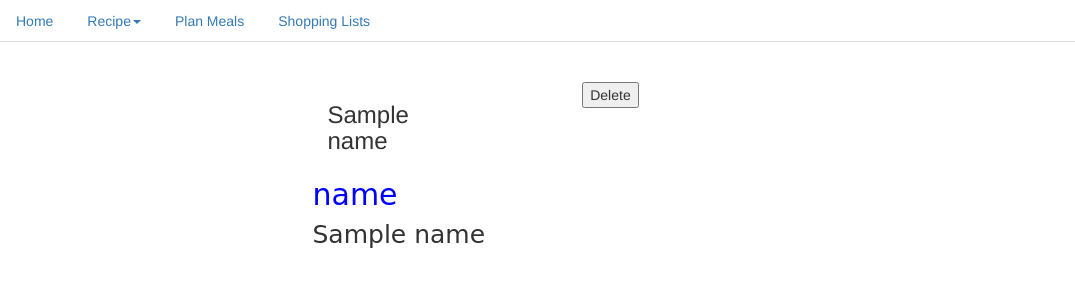
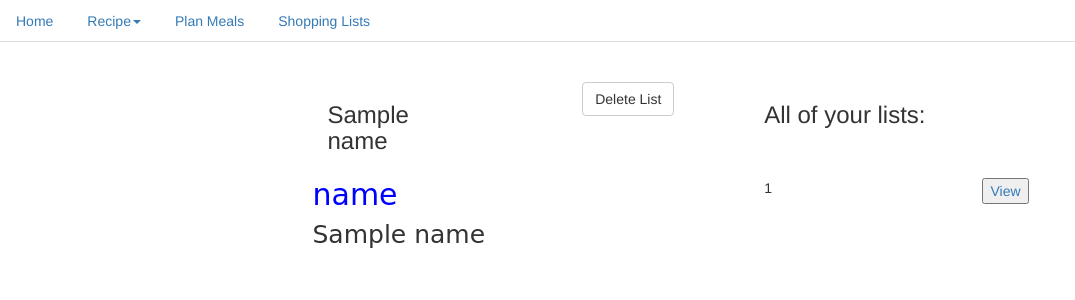
Before and after one commit to Francydijesi/hackbright_project, a Flask app: template templates/view_shopping_list.html in a window 1280 px wide. Shown: the part 127-427 px from the top of the page, without its empty margins (0-1075 px from the left). Run offline with Flask 2, Linux system fonts and the light colour scheme; the template is opened without the code that fills it: most values are stand-ins (such as "Sample title", 1, 10 or a date in 2020); some libraries are stand-ins or nearby versions.

```diff
--- a/server.py
+++ b/server.py
@@ -13,6 +13,8 @@ from sqlalchemy import func
 import math
 
 import helpFunctions
+
+import scraper
 
 from datetime import datetime
 from datetime import timedelta
@@ -178,11 +180,17 @@ def getImportForm():
 
     return render_template("/import_form.html")
 
-@app.route("/importRecipe")
+
+@app.route("/importRecipe", methods=['POST'])
 def import_rec():
 
+    url = request.form.get("url")
 
-    pass
+    print "URL ", url
+
+    scraper.url_scraper(url)
+
+    return redirect('/addRecipesForm')
 
 @app.route("/addRecipesForm")
 def add_recipes():
@@ -518,6 +526,7 @@ def getShoppingList(name):
     print "VIEW SHOPPING LISTS"
 
     shop_list = ''
+    all_names = ''
 
     if 'User' in session:
 
@@ -530,10 +539,17 @@ def getShoppingList(name):
             shop_list = ShoppingList.getLatestShoppingList()
 
         print 'SHOP_LIST', shop_list
+
+        date_created = shop_list[0].date_created
+
+        all_names = ShoppingList.getShoppingListNames(session['User'])
+
         i_list = helpFunctions.makeShoppingList(shop_list)
-        print "SHOPPING LIST",shop_list
-        return render_template("view_shopping_list.html", list = i_list,
-                                                           name=name )
+
+        print "SHOPPING LIST",shop_list, date_created ,all_names
+
+        return render_template("view_shopping_list.html", list=i_list,
+                    names=all_names, date_created=date_created, name=name )
 
     else:
 
@@ -541,12 +557,32 @@ def getShoppingList(name):
         flash = "You need to login"
         return redirect("/login")
 
-@app.route("/deleteShoppingList/<name><date>")
-def deleteShopList(name, date):
+@app.route("/deleteShoppingList/")
+def deleteShopList():
+
+    name = request.args.get("lname")
+    date_created = request.args.get("date")
+    all_names = ''
+
+    print "PARAMS", name, date_created
 
     if 'User' in session:
 
         ShoppingList.deleteShoppingList(name, session['User'], date_created)
+
+        all_names = ShoppingList.getShoppingListNames(session['User'])
+
+        print "NAMES", all_names
+
+        # return render_template('display_shopping_list.html', names=all_names)
+        return redirect ('/getShoppingLists')
+
+    else:
+
+        flash = []
+        flash = "You need to login"
+        return redirect("/login")
+
 
 
 # ##############################################################################
--- a/static/css/style.css
+++ b/static/css/style.css
@@ -259,3 +259,10 @@ div#view-aisle{
     color: blue;
 
 }
+div#list-box{
+
+    /*background-image: url('/static/img/notepad.png'); */
+    background-size: 80% 100%;
+    background-repeat: no-repeat;
+
+}
--- a/templates/base.html
+++ b/templates/base.html
@@ -66,7 +66,7 @@
   </li>
 
   <li role="presentation"><a href="/planner">Plan Meals</a></li>
-  <li role="presentation"><a href="/grocery">Shopping Lists</a></li>
+  <li role="presentation"><a href="/getShoppingLists">Shopping Lists</a></li>
 </ul>
 
   {% block content %} {% endblock %}
--- a/templates/view_shopping_list.html
+++ b/templates/view_shopping_list.html
@@ -7,24 +7,29 @@
 
     <div container>
         <br><br>
-        <div class="row">
-            <div class="col-xs-4 col-xs-offset-3" id="list-box">
+        <div class="row" >
+            <div class="col-xs-4 col-xs-offset-3" id="list-box" >
+
                 <form action="/deleteShoppingList">
 
                     <!-- LIST NAME -->
-                     <div class="row">
+                    <div class="row">
                         <div class="col-xs-4">
                             <h3>{{ name }}<h3>
                         </div>
-                        <div class="col-xs-3 col-xs-offset-3">
-                            <input type="submit" value="Delete" />
+                        <div class="col-xs-5 col-xs-offset-3">
+                            <input type="submit" class='btn btn-default'
+                             value="Delete List" />
                         </div>
                     </div>
+
+                    <input type='hidden' name='date' value='{{date_created}}'/>
+
                     <!--  AISLE -->
 
-                    {% for aisle in list.keys() %}
+                    {% for aisle in list.keys()%}
 
-                        <div  class="row" id="view-aisle" >{{ aisle}}</div>
+                    <div  class="row" id="view-aisle" >{{ aisle }}</div>
 
 
                     <!-- INGREDIENT -->
@@ -37,7 +42,32 @@
                         <br>
 
                     {% endfor %}
+
+                    <input type='hidden' name='lname' value='{{name}}'>
+
                 </form>
 
+            </div>
+            <div class="col-xs-3">
+
+                <h3>All of your lists:</h3><br><br>
+                {% for name in names %}
+                    <div class="row">
+
+                        <div class="col-xs-6">
+                            {{name[0]}}
+                        </div>
+
+                        <div class="col-xs-4 col-xs-offset-2">
+                            <a href="/getShoppingLists/{{name[0]}}">
+                                <button class="btn-group btn-group-xs" value="View">View</button>
+                            </a>
+                        </div>
+
+                    </div>  <br>
+                {% endfor %}
+            </div>
+        </div>
+    </div>
 </body>
 {% endblock %}
```
Also changed, not shown: Model.py (+18 -3 lines), templates/recipe_form.html (+9 -6 lines), recipes.db, templates/grocery_list.html (indentation only).
